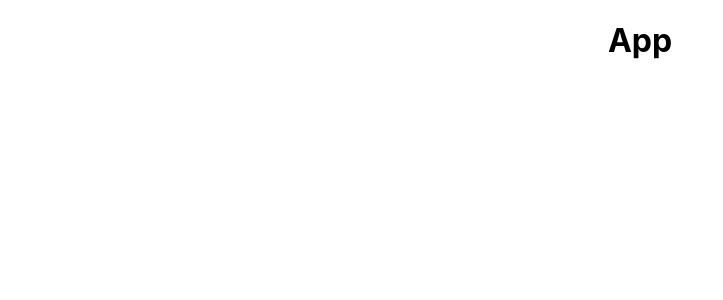
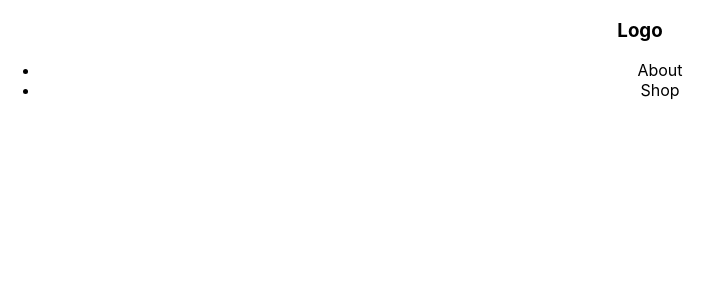
Before and after one commit to claugia13/react-router-tutorial, a React (Create React App) app: page / in a window 1280 px wide. Shown: the top 300 px of the page, without its empty margins (0-723 px from the left). Built offline with nearby package versions, Linux system fonts and the light colour scheme.

Commit message:
import compoents and react router

```diff
--- a/src/App.js
+++ b/src/App.js
@@ -1,11 +1,19 @@
 import React from 'react';
 import './App.css';
+import Nav from './Nav';
+import About from './About';
+import Shop from './Shop';
+import {BrowserRouter as Router, Switch, Route} from 'react-router-dom';
 
 function App() {
   return (
+    <Router>
     <div className="App">
-      <h1>App</h1>
+      <Nav />
+      <Route path="/about" component={About} />
+      <Route path="/shop" component={Shop} />
     </div>
+    </Router>
   );
 }
 
```
